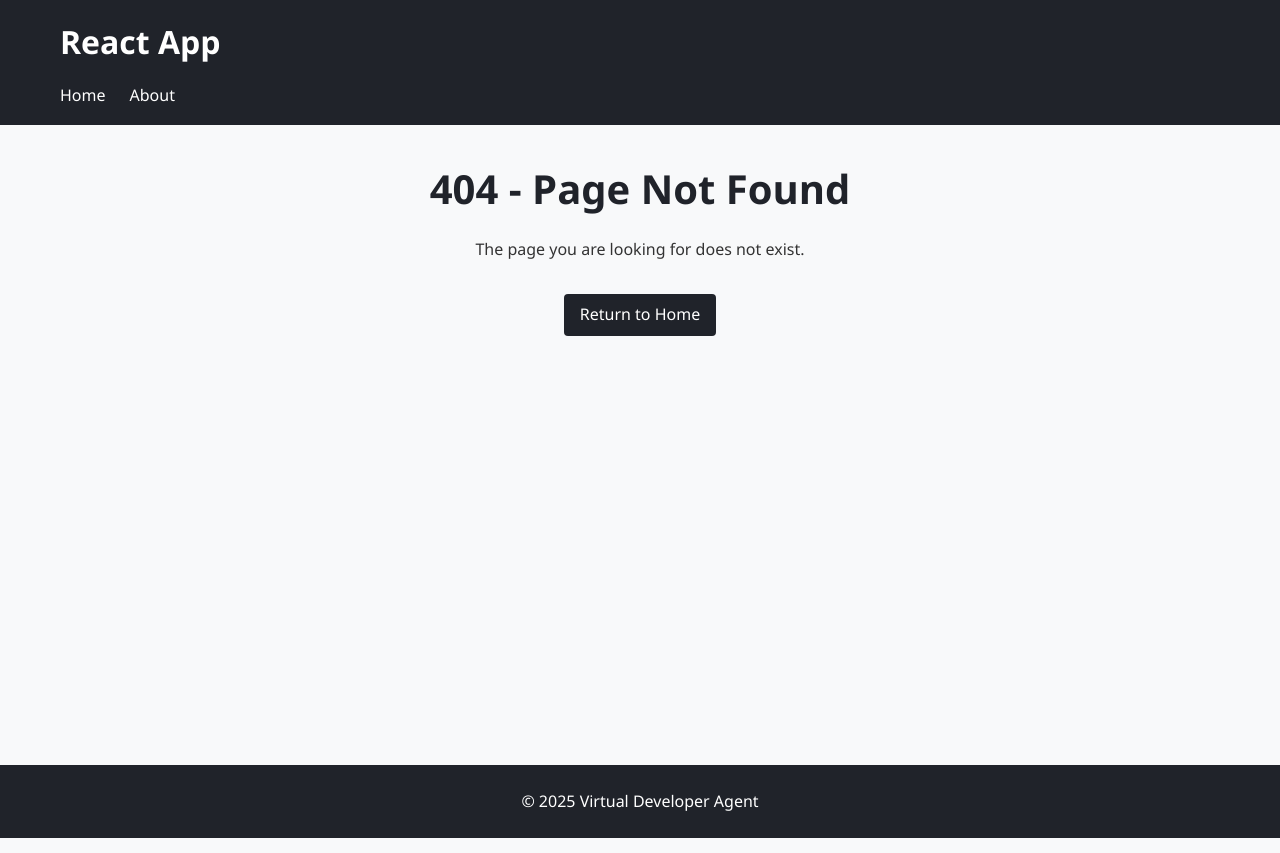
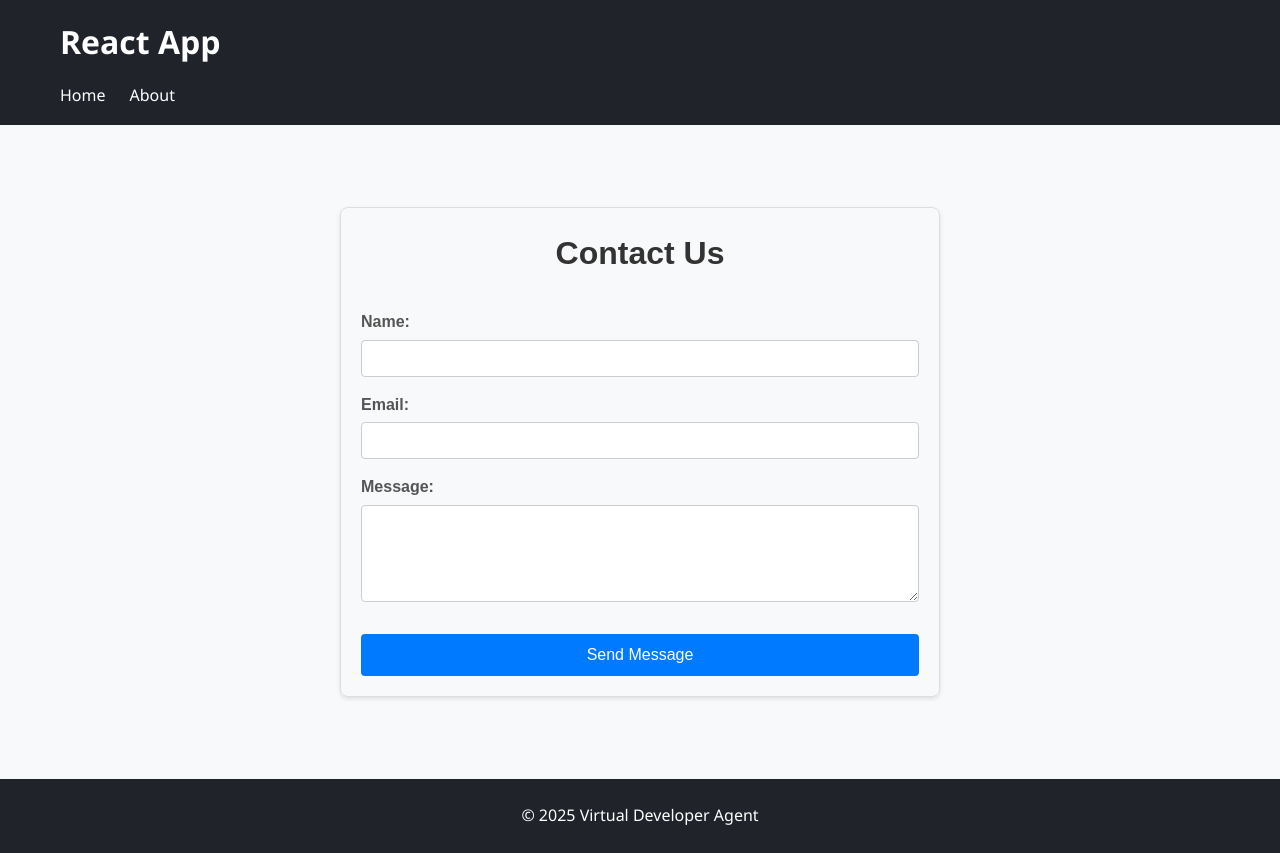
Before and after one commit to grinsteindavid/boilerplate-react-app, a React (Create React App) app: page /contact in a window 1280 px wide. Before the commit this address had no page. Built offline with nearby package versions, Linux system fonts and the light colour scheme.

Commit message:
[DP-5] Implement Contact Us page with form and tests (Final Commit)

```diff
--- a/src/App.js
+++ b/src/App.js
@@ -4,6 +4,7 @@ import './App.css';
 import Home from './pages/Home';
 import About from './pages/About';
 import NotFound from './pages/NotFound';
+import ContactUs from './pages/ContactUs';
 import Header from './components/Header';
 import Footer from './components/Footer';
 import logger from './utils/logger';
@@ -23,6 +24,7 @@ function App() {
           <Routes>
             <Route path="/" element={<Home />} />
             <Route path="/about" element={<About />} />
+            <Route path="/contact" element={<ContactUs />} />
             <Route path="*" element={<NotFound />} />
           </Routes>
         </main>
@@ -33,3 +35,4 @@ function App() {
 }
 
 export default App;
+// Temporary change for PR creation
--- /dev/null
+++ b/src/pages/ContactUs.jsx
@@ -0,0 +1,146 @@
+import React, { useState } from 'react';
+import PropTypes from 'prop-types';
+import logger from '../utils/logger'; // Assuming a logger utility exists
+
+/**
+ * ContactUs - A simple contact form component.
+ * @param {Object} props - Component props
+ * @returns {React.Element} Rendered component
+ */
+const ContactUs = () => {
+  const [formData, setFormData] = useState({
+    name: '',
+    email: '',
+    message: '',
+  });
+
+  logger.debug('Rendering ContactUs page', { formData });
+
+  const handleChange = (e) => {
+    const { name, value } = e.target;
+    setFormData((prevData) => ({
+      ...prevData,
+      [name]: value,
+    }));
+  };
+
+  const handleSubmit = (e) => {
+    e.preventDefault();
+    logger.info('Contact form submitted', { formData });
+    // In a real application, you would send this data to a backend
+    alert('Thank you for your message, ' + formData.name + '!');
+    setFormData({ name: '', email: '', message: '' }); // Clear form
+  };
+
+  return (
+    <div className="contact-us-container" style={contactUsContainerStyle}>
+      <h1 style={headingStyle}>Contact Us</h1>
+      <form onSubmit={handleSubmit} style={formStyle}>
+        <div style={formGroupStyle}>
+          <label htmlFor="name" style={labelStyle}>Name:</label>
+          <input
+            type="text"
+            id="name"
+            name="name"
+            value={formData.name}
+            onChange={handleChange}
+            required
+            style={inputStyle}
+          />
+        </div>
+        <div style={formGroupStyle}>
+          <label htmlFor="email" style={labelStyle}>Email:</label>
+          <input
+            type="email"
+            id="email"
+            name="email"
+            value={formData.email}
+            onChange={handleChange}
+            required
+            style={inputStyle}
+          />
+        </div>
+        <div style={formGroupStyle}>
+          <label htmlFor="message" style={labelStyle}>Message:</label>
+          <textarea
+            id="message"
+            name="message"
+            value={formData.message}
+            onChange={handleChange}
+            required
+            rows="5"
+            style={textareaStyle}
+          ></textarea>
+        </div>
+        <button type="submit" style={buttonStyle}>Send Message</button>
+      </form>
+    </div>
+  );
+};
+
+ContactUs.propTypes = {
+  // No props currently, but good practice to include propTypes
+};
+
+// Basic inline styles for visual cleanliness
+const contactUsContainerStyle = {
+  maxWidth: '600px',
+  margin: '50px auto',
+  padding: '20px',
+  border: '1px solid #ddd',
+  borderRadius: '8px',
+  boxShadow: '0 2px 4px rgba(0, 0, 0, 0.1)',
+  fontFamily: 'Arial, sans-serif',
+};
+
+const headingStyle = {
+  textAlign: 'center',
+  color: '#333',
+  marginBottom: '30px',
+};
+
+const formStyle = {
+  display: 'flex',
+  flexDirection: 'column',
+};
+
+const formGroupStyle = {
+  marginBottom: '15px',
+};
+
+const labelStyle = {
+  marginBottom: '5px',
+  fontWeight: 'bold',
+  color: '#555',
+  display: 'block',
+};
+
+const inputStyle = {
+  width: '100%',
+  padding: '10px',
+  border: '1px solid #ccc',
+  borderRadius: '4px',
+  boxSizing: 'border-box',
+};
+
+const textareaStyle = {
+  width: '100%',
+  padding: '10px',
+  border: '1px solid #ccc',
+  borderRadius: '4px',
+  boxSizing: 'border-box',
+  resize: 'vertical',
+};
+
+const buttonStyle = {
+  backgroundColor: '#007bff',
+  color: 'white',
+  padding: '12px 20px',
+  border: 'none',
+  borderRadius: '4px',
+  cursor: 'pointer',
+  fontSize: '16px',
+  marginTop: '10px',
+};
+
+export default ContactUs;
```
Also changed, not shown: 2 other files (tests, documents, lock files or other folders).
